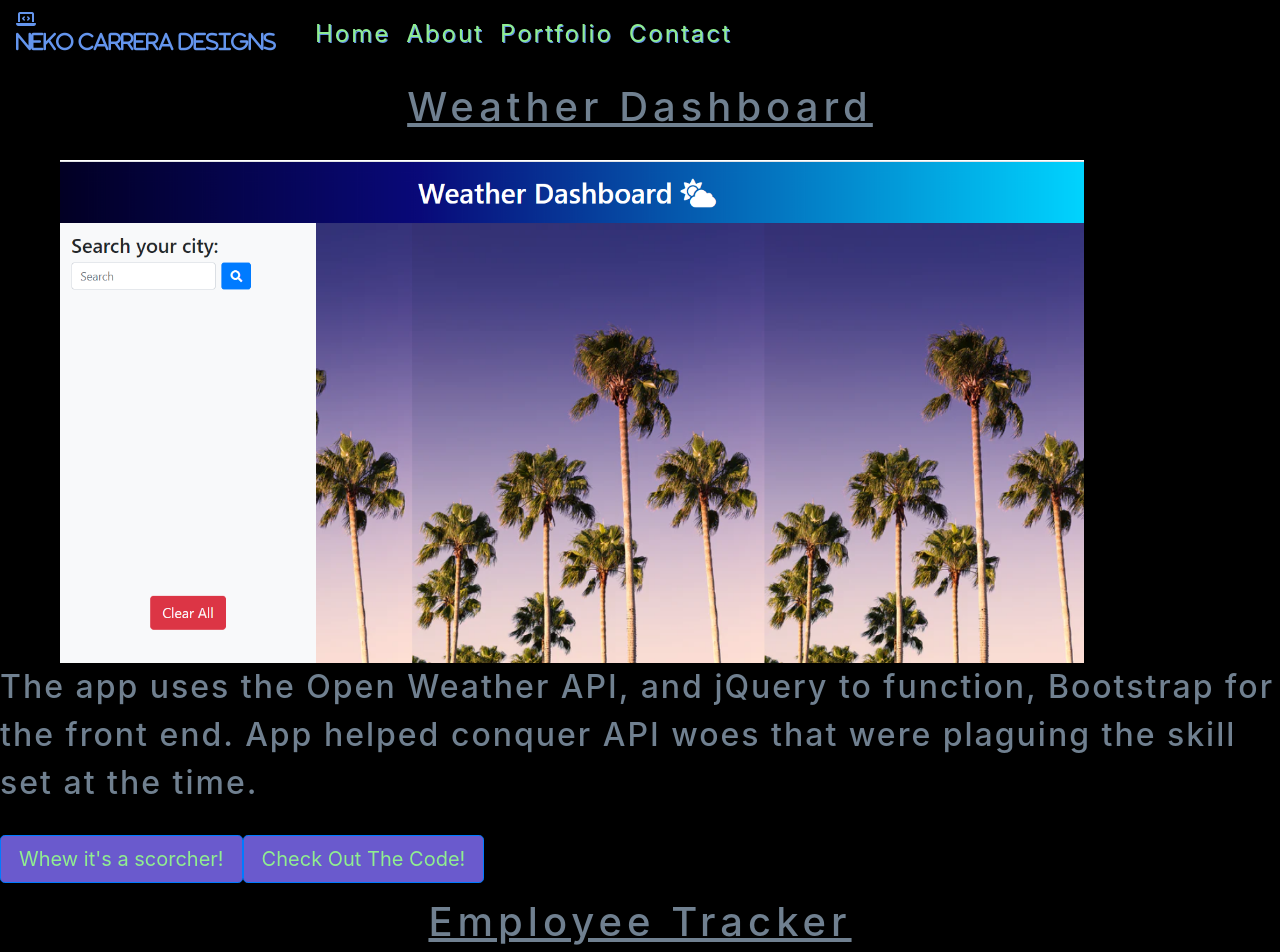
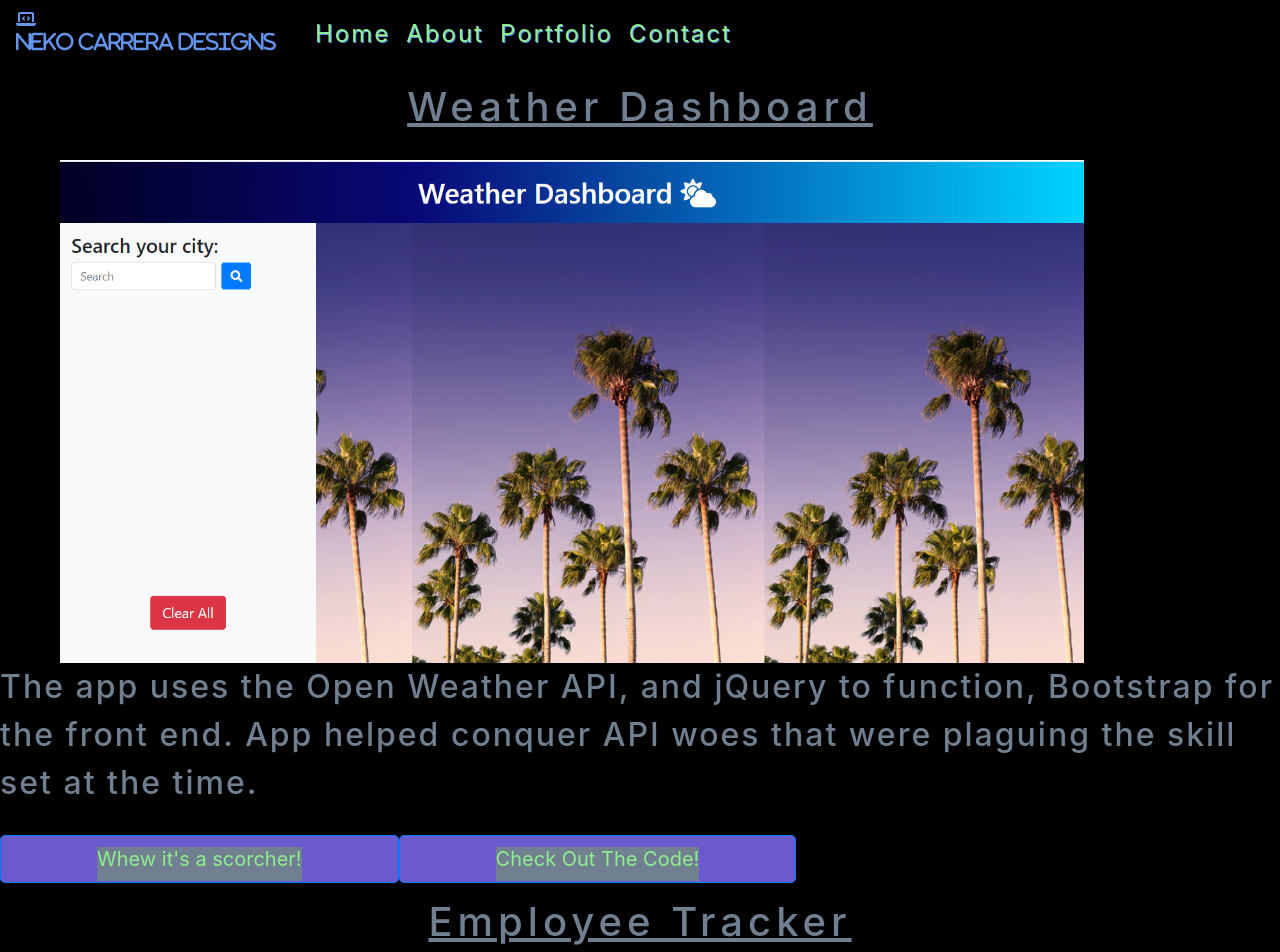
Before and after one commit to NekoCarreraDesigns/react-portfolio-3, a React (Create React App) app: page /my-portfolio in a window 1280 px wide. Shown: the top 952 px of the page. Built offline with nearby package versions, Linux system fonts and the light colour scheme.

Commit message:
tested a button style

```diff
--- a/src/components/Card/Card.css
+++ b/src/components/Card/Card.css
@@ -23,8 +23,10 @@
 
 .button {
     color: lightgreen;
-    margin: 2px;
+    margin: 80px;
+    background-color: slategrey;
     padding-bottom: 10px;
+    margin-left: 80px;
 }
 
  #weather-dash {
--- a/src/components/Card/Card.js
+++ b/src/components/Card/Card.js
@@ -66,8 +66,8 @@ function Card() {
                     <div className="media-body">
                         <p id="menu">App built using React, some CSS3, and Bootstrap, allows you to filter employees in ascending or descending order by date of birth, name, email, or phone number
                        </p>
-                        <button style={{ backgroundColor: 'slateblue' }} type="button" className="btn btn-primary btn-lg"><a className="button" href="https://nekocarreradesigns.github.io/react-employee-directory/">Look Up An Employee</a></button>
-                        <button style={{ backgroundColor: 'slateblue' }} type="button" className="btn btn-primary btn-lg"><a className="button" href="https://github.com/NekoCarreraDesigns/react-employee-directory">Check Out The Code!</a></button>
+                        <button className="button" type="button" className="btn btn-primary btn-lg"><a className="button" href="https://nekocarreradesigns.github.io/react-employee-directory/">Look Up An Employee</a></button>
+                        <button className="button" type="button" className="btn btn-primary btn-lg"><a className="button" href="https://github.com/NekoCarreraDesigns/react-employee-directory">Check Out The Code!</a></button>
                     </div>
                 </li>
                 <li className="list-inline">
```
